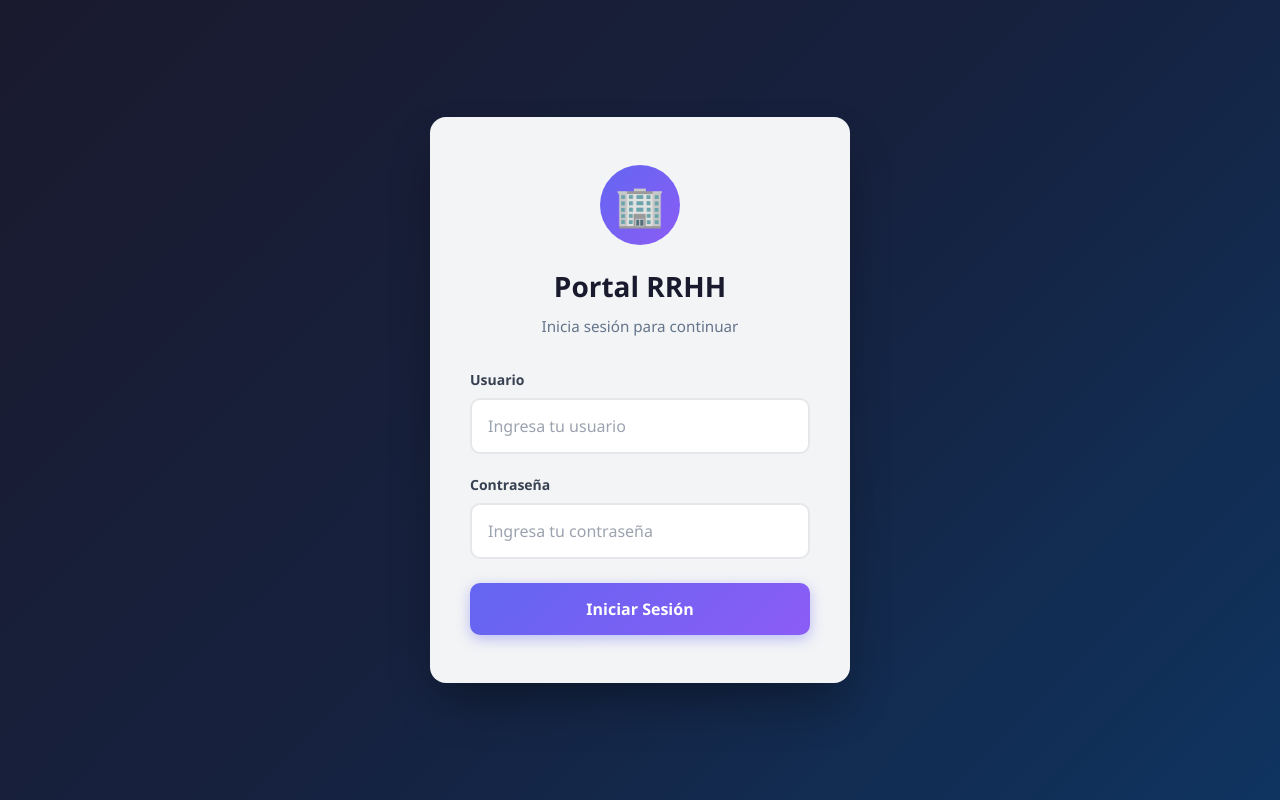
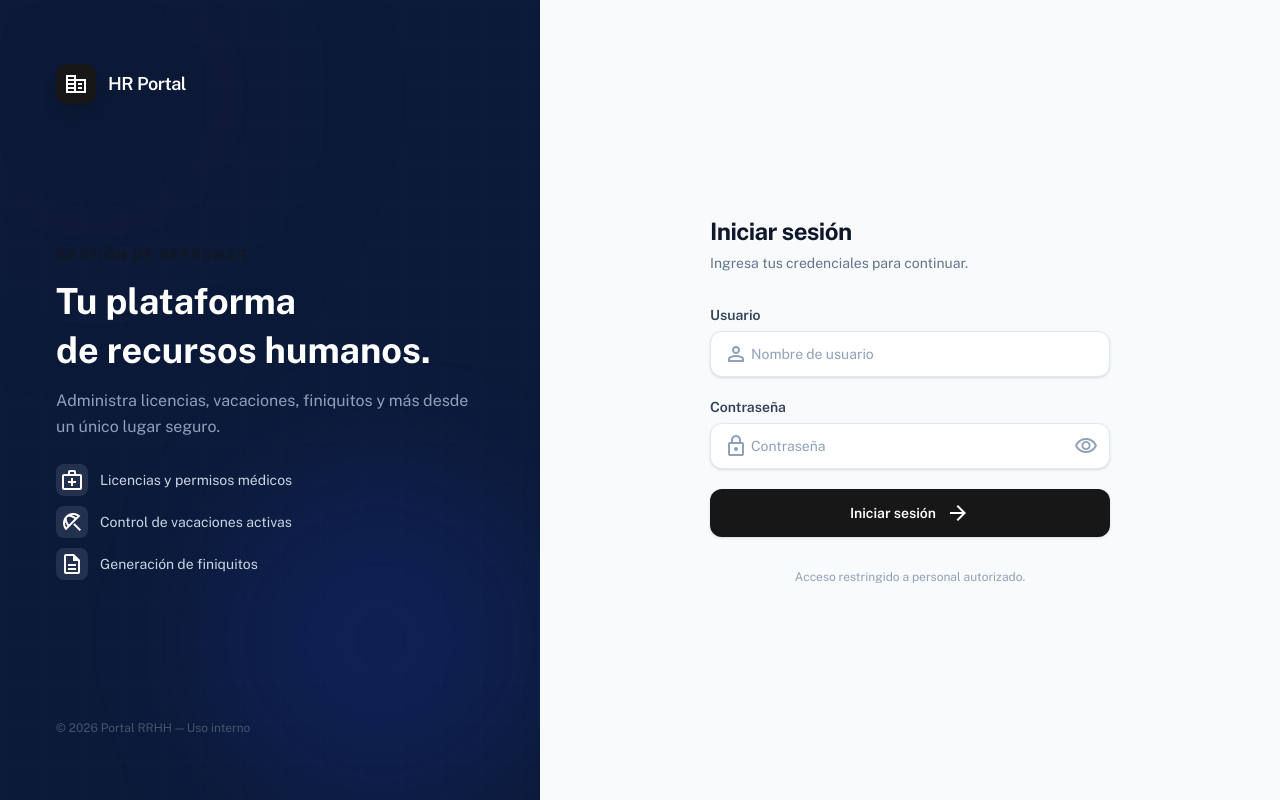
Before and after one commit to bgacitua/dashboard-licencias, a React (Vite) app in the folder frontend/: page /login in a window 1280 px wide. Built offline with nearby package versions, Linux system fonts and the light colour scheme.

Commit message:
Rediseño de paleta de colores y animaciones en UI

```diff
--- a/frontend/src/pages/Login.jsx
+++ b/frontend/src/pages/Login.jsx
@@ -2,12 +2,10 @@ import React, { useState } from 'react';
 import { useNavigate, useLocation } from 'react-router-dom';
 import { useAuth } from '../context/AuthContext';
 
-/**
- * Página de inicio de sesión.
- */
 const Login = () => {
     const [username, setUsername] = useState('');
     const [password, setPassword] = useState('');
+    const [showPassword, setShowPassword] = useState(false);
     const [error, setError] = useState('');
     const [isLoading, setIsLoading] = useState(false);
 
@@ -15,7 +13,6 @@ const Login = () => {
     const navigate = useNavigate();
     const location = useLocation();
 
-    // Redirigir si ya está autenticado
     React.useEffect(() => {
         if (isAuthenticated) {
             navigate('/menu', { replace: true });
@@ -27,12 +24,11 @@ const Login = () => {
         setError('');
 
         if (!username.trim() || !password.trim()) {
-            setError('Por favor, completa todos los campos');
+            setError('Por favor, completa todos los campos.');
             return;
         }
 
         setIsLoading(true);
-
         const result = await login(username, password);
 
         if (result.success) {
@@ -45,202 +41,191 @@ const Login = () => {
     };
 
     return (
-        <div style={{
-            minHeight: '100vh',
-            display: 'flex',
-            alignItems: 'center',
-            justifyContent: 'center',
-            background: 'linear-gradient(135deg, #1a1a2e 0%, #16213e 50%, #0f3460 100%)',
-            fontFamily: "'Segoe UI', -apple-system, BlinkMacSystemFont, sans-serif"
-        }}>
-            {/* Card de Login */}
-            <div style={{
-                backgroundColor: 'rgba(255, 255, 255, 0.95)',
-                borderRadius: '16px',
-                padding: '48px 40px',
-                width: '100%',
-                maxWidth: '420px',
-                boxShadow: '0 25px 50px -12px rgba(0, 0, 0, 0.4)',
-                animation: 'fadeIn 0.5s ease-out'
-            }}>
-                {/* Header */}
-                <div style={{ textAlign: 'center', marginBottom: '32px' }}>
-                    <div style={{
-                        width: '80px',
-                        height: '80px',
-                        borderRadius: '50%',
-                        background: 'linear-gradient(135deg, #6366f1 0%, #8b5cf6 100%)',
-                        display: 'flex',
-                        alignItems: 'center',
-                        justifyContent: 'center',
-                        margin: '0 auto 20px',
-                        fontSize: '2.5rem'
-                    }}>
-                        🏢
+        <div className="min-h-screen flex font-['Public_Sans']">
+            {/* Panel izquierdo — branding */}
+            <aside className="hidden lg:flex lg:w-[480px] xl:w-[540px] flex-shrink-0 flex-col justify-between bg-[#0c1a3a] px-14 py-16 relative overflow-hidden">
+                {/* Texture sutil */}
+                <div className="absolute inset-0 pointer-events-none select-none" aria-hidden="true">
+                    <div className="absolute -top-24 -left-24 w-96 h-96 rounded-full bg-primary/10 blur-3xl" />
+                    <div className="absolute bottom-0 right-0 w-80 h-80 rounded-full bg-blue-800/20 blur-3xl" />
+                    {/* Grid decorativo */}
+                    <svg className="absolute inset-0 w-full h-full opacity-[0.04]" xmlns="http://www.w3.org/2000/svg">
+                        <defs>
+                            <pattern id="grid" width="40" height="40" patternUnits="userSpaceOnUse">
+                                <path d="M 40 0 L 0 0 0 40" fill="none" stroke="white" strokeWidth="0.5" />
+                            </pattern>
+                        </defs>
+                        <rect width="100%" height="100%" fill="url(#grid)" />
+                    </svg>
                 </div>
-                    <h1 style={{
-                        margin: '0 0 8px 0',
-                        color: '#1a1a2e',
-                        fontSize: '1.75rem',
-                        fontWeight: '700'
-                    }}>
-                        Portal RRHH
+
+                {/* Logo */}
+                <div className="relative z-10 flex items-center gap-3">
+                    <div className="w-10 h-10 rounded-xl bg-primary flex items-center justify-center shadow-lg">
+                        <span className="material-symbols-outlined text-white text-xl">corporate_fare</span>
+                    </div>
+                    <span className="text-white font-semibold text-lg tracking-tight">HR Portal</span>
+                </div>
+
+                {/* Cuerpo */}
+                <div className="relative z-10 space-y-6">
+                    <div className="space-y-3">
+                        <p className="text-primary/80 text-sm font-semibold uppercase tracking-widest">
+                            Gestión de Personas
+                        </p>
+                        <h1 className="text-white text-4xl font-bold leading-snug">
+                            Tu plataforma<br />de recursos humanos.
                         </h1>
-                    <p style={{
-                        margin: 0,
-                        color: '#64748b',
-                        fontSize: '0.95rem'
-                    }}>
-                        Inicia sesión para continuar
+                        <p className="text-slate-400 text-base leading-relaxed">
+                            Administra licencias, vacaciones, finiquitos y más desde un único lugar seguro.
                         </p>
                     </div>
 
-                {/* Formulario */}
-                <form onSubmit={handleSubmit}>
-                    {/* Campo Usuario */}
-                    <div style={{ marginBottom: '20px' }}>
-                        <label style={{
-                            display: 'block',
-                            marginBottom: '8px',
-                            color: '#374151',
-                            fontSize: '0.875rem',
-                            fontWeight: '600'
-                        }}>
+                    {/* Feature pills */}
+                    <ul className="space-y-2.5">
+                        {[
+                            { icon: 'medical_services', label: 'Licencias y permisos médicos' },
+                            { icon: 'beach_access',     label: 'Control de vacaciones activas' },
+                            { icon: 'description',      label: 'Generación de finiquitos' },
+                        ].map(({ icon, label }) => (
+                            <li key={label} className="flex items-center gap-3 text-slate-300 text-sm">
+                                <span className="w-8 h-8 rounded-lg bg-white/10 flex items-center justify-center flex-shrink-0">
+                                    <span className="material-symbols-outlined text-white text-[18px]">{icon}</span>
+                                </span>
+                                {label}
+                            </li>
+                        ))}
+                    </ul>
+                </div>
+
+                {/* Footer branding */}
+                <p className="relative z-10 text-slate-600 text-xs">
+                    © {new Date().getFullYear()} Portal RRHH — Uso interno
+                </p>
+            </aside>
+
+            {/* Panel derecho — formulario */}
+            <main className="flex-1 flex items-center justify-center bg-slate-50 px-6 py-12">
+                <div className="w-full max-w-[400px]">
+                    {/* Logo mobile */}
+                    <div className="flex items-center gap-2.5 mb-10 lg:hidden">
+                        <div className="w-9 h-9 rounded-xl bg-primary flex items-center justify-center shadow-sm">
+                            <span className="material-symbols-outlined text-white text-xl">corporate_fare</span>
+                        </div>
+                        <span className="text-slate-800 font-semibold text-lg tracking-tight">HR Portal</span>
+                    </div>
+
+                    {/* Header form */}
+                    <div className="mb-8">
+                        <h2 className="text-2xl font-bold text-slate-900 tracking-tight">
+                            Iniciar sesión
+                        </h2>
+                        <p className="mt-1.5 text-slate-500 text-sm">
+                            Ingresa tus credenciales para continuar.
+                        </p>
+                    </div>
+
+                    <form onSubmit={handleSubmit} noValidate className="space-y-5">
+                        {/* Usuario */}
+                        <div className="space-y-1.5">
+                            <label htmlFor="username" className="block text-sm font-semibold text-slate-700">
                                 Usuario
                             </label>
+                            <div className="relative">
+                                <span className="absolute inset-y-0 left-3.5 flex items-center pointer-events-none">
+                                    <span className="material-symbols-outlined text-slate-400 text-[20px]">person</span>
+                                </span>
                                 <input
+                                    id="username"
                                     type="text"
                                     value={username}
                                     onChange={(e) => setUsername(e.target.value)}
-                            placeholder="Ingresa tu usuario"
+                                    placeholder="Nombre de usuario"
+                                    autoComplete="username"
                                     disabled={isLoading}
-                            style={{
-                                width: '100%',
-                                padding: '14px 16px',
-                                border: '2px solid #e5e7eb',
-                                borderRadius: '10px',
-                                fontSize: '1rem',
-                                outline: 'none',
-                                transition: 'all 0.2s',
-                                boxSizing: 'border-box',
-                                backgroundColor: isLoading ? '#f9fafb' : 'white'
-                            }}
-                            onFocus={(e) => e.target.style.borderColor = '#6366f1'}
-                            onBlur={(e) => e.target.style.borderColor = '#e5e7eb'}
+                                    className="w-full pl-10 pr-4 py-3 rounded-xl border border-slate-200 bg-white text-slate-900 placeholder:text-slate-400 text-sm shadow-sm transition-shadow focus:outline-none focus:ring-2 focus:ring-primary/30 focus:border-primary disabled:bg-slate-100 disabled:cursor-not-allowed"
                                 />
                             </div>
+                        </div>
 
-                    {/* Campo Contraseña */}
-                    <div style={{ marginBottom: '24px' }}>
-                        <label style={{
-                            display: 'block',
-                            marginBottom: '8px',
-                            color: '#374151',
-                            fontSize: '0.875rem',
-                            fontWeight: '600'
-                        }}>
+                        {/* Contraseña */}
+                        <div className="space-y-1.5">
+                            <label htmlFor="password" className="block text-sm font-semibold text-slate-700">
                                 Contraseña
                             </label>
+                            <div className="relative">
+                                <span className="absolute inset-y-0 left-3.5 flex items-center pointer-events-none">
+                                    <span className="material-symbols-outlined text-slate-400 text-[20px]">lock</span>
+                                </span>
                                 <input
-                            type="password"
+                                    id="password"
+                                    type={showPassword ? 'text' : 'password'}
                                     value={password}
                                     onChange={(e) => setPassword(e.target.value)}
-                            placeholder="Ingresa tu contraseña"
+                                    placeholder="Contraseña"
+                                    autoComplete="current-password"
                                     disabled={isLoading}
-                            style={{
-                                width: '100%',
-                                padding: '14px 16px',
-                                border: '2px solid #e5e7eb',
-                                borderRadius: '10px',
-                                fontSize: '1rem',
-                                outline: 'none',
-                                transition: 'all 0.2s',
-                                boxSizing: 'border-box',
-                                backgroundColor: isLoading ? '#f9fafb' : 'white'
-                            }}
-                            onFocus={(e) => e.target.style.borderColor = '#6366f1'}
-                            onBlur={(e) => e.target.style.borderColor = '#e5e7eb'}
+                                    className="w-full pl-10 pr-11 py-3 rounded-xl border border-slate-200 bg-white text-slate-900 placeholder:text-slate-400 text-sm shadow-sm transition-shadow focus:outline-none focus:ring-2 focus:ring-primary/30 focus:border-primary disabled:bg-slate-100 disabled:cursor-not-allowed"
                                 />
+                                <button
+                                    type="button"
+                                    onClick={() => setShowPassword(v => !v)}
+                                    tabIndex={-1}
+                                    aria-label={showPassword ? 'Ocultar contraseña' : 'Mostrar contraseña'}
+                                    className="absolute inset-y-0 right-3 flex items-center text-slate-400 hover:text-slate-600 transition-colors"
+                                >
+                                    <span className="material-symbols-outlined text-[20px]">
+                                        {showPassword ? 'visibility_off' : 'visibility'}
+                                    </span>
+                                </button>
+                            </div>
                         </div>
 
-                    {/* Mensaje de Error */}
+                        {/* Error */}
                         {error && (
-                        <div style={{
-                            backgroundColor: '#fef2f2',
-                            border: '1px solid #fecaca',
-                            borderRadius: '8px',
-                            padding: '12px 16px',
-                            marginBottom: '20px',
-                            color: '#dc2626',
-                            fontSize: '0.9rem',
-                            display: 'flex',
-                            alignItems: 'center',
-                            gap: '8px'
-                        }}>
-                            <span>⚠️</span>
+                            <div
+                                role="alert"
+                                className="flex items-start gap-3 rounded-xl border border-red-200 bg-red-50 px-4 py-3 text-sm text-red-700"
+                            >
+                                <span className="material-symbols-outlined text-red-500 text-[18px] mt-px flex-shrink-0">error</span>
                                 <span>{error}</span>
                             </div>
                         )}
 
-                    {/* Botón Submit */}
+                        {/* Submit */}
                         <button
                             type="submit"
                             disabled={isLoading}
-                        style={{
-                            width: '100%',
-                            padding: '14px',
-                            background: isLoading
-                                ? '#94a3b8'
-                                : 'linear-gradient(135deg, #6366f1 0%, #8b5cf6 100%)',
-                            color: 'white',
-                            border: 'none',
-                            borderRadius: '10px',
-                            fontSize: '1rem',
-                            fontWeight: '600',
-                            cursor: isLoading ? 'not-allowed' : 'pointer',
-                            transition: 'all 0.2s',
-                            boxShadow: isLoading ? 'none' : '0 4px 14px rgba(99, 102, 241, 0.4)'
-                        }}
+                            className="w-full flex items-center justify-center gap-2.5 py-3 px-6 rounded-xl bg-primary hover:bg-primary-hover text-white text-sm font-semibold shadow-sm transition-colors disabled:opacity-60 disabled:cursor-not-allowed"
                         >
                             {isLoading ? (
-                            <span style={{ display: 'flex', alignItems: 'center', justifyContent: 'center', gap: '8px' }}>
-                                <span style={{
-                                    width: '18px',
-                                    height: '18px',
-                                    border: '2px solid white',
-                                    borderTopColor: 'transparent',
-                                    borderRadius: '50%',
-                                    animation: 'spin 1s linear infinite'
-                                }}></span>
-                                Iniciando sesión...
-                            </span>
+                                <>
+                                    <svg
+                                        className="animate-spin h-4 w-4 text-white flex-shrink-0"
+                                        xmlns="http://www.w3.org/2000/svg"
+                                        fill="none"
+                                        viewBox="0 0 24 24"
+                                        aria-hidden="true"
+                                    >
+                                        <circle className="opacity-25" cx="12" cy="12" r="10" stroke="currentColor" strokeWidth="4" />
+                                        <path className="opacity-75" fill="currentColor" d="M4 12a8 8 0 018-8v4a4 4 0 00-4 4H4z" />
+                                    </svg>
+                                    Iniciando sesión…
+                                </>
                             ) : (
-                            'Iniciar Sesión'
+                                <>
+                                    Iniciar sesión
+                                    <span className="material-symbols-outlined text-[18px]">arrow_forward</span>
+                                </>
                             )}
                         </button>
                     </form>
+
+                    <p className="mt-8 text-center text-xs text-slate-400">
+                        Acceso restringido a personal autorizado.
+                    </p>
                 </div>
-
-            {/* Animaciones CSS */}
-            <style>{`
-                @keyframes fadeIn {
-                    from {
-                        opacity: 0;
-                        transform: translateY(-20px);
-                    }
-                    to {
-                        opacity: 1;
-                        transform: translateY(0);
-                    }
-                }
-                @keyframes spin {
-                    0% { transform: rotate(0deg); }
-                    100% { transform: rotate(360deg); }
-                }
-                input::placeholder {
-                    color: #9ca3af;
-                }
-            `}</style>
+            </main>
         </div>
     );
 };
```
Lines whose indentation alone changed are shown as unchanged.
